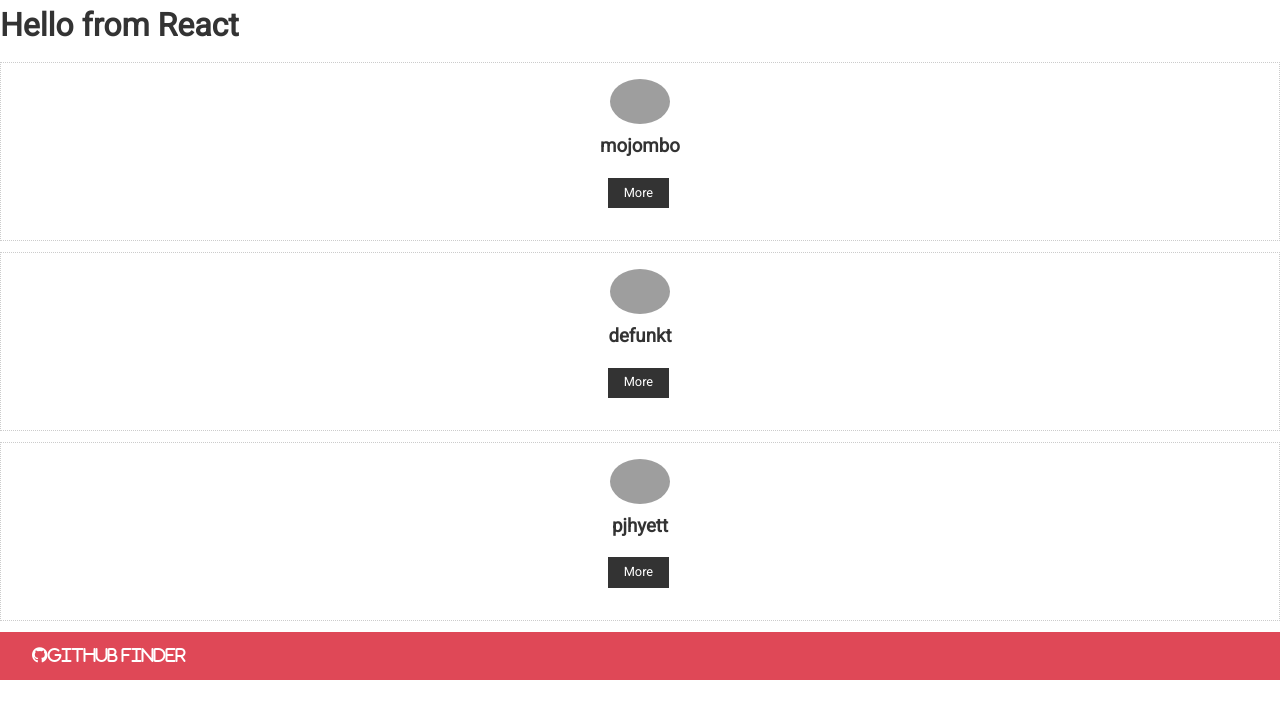
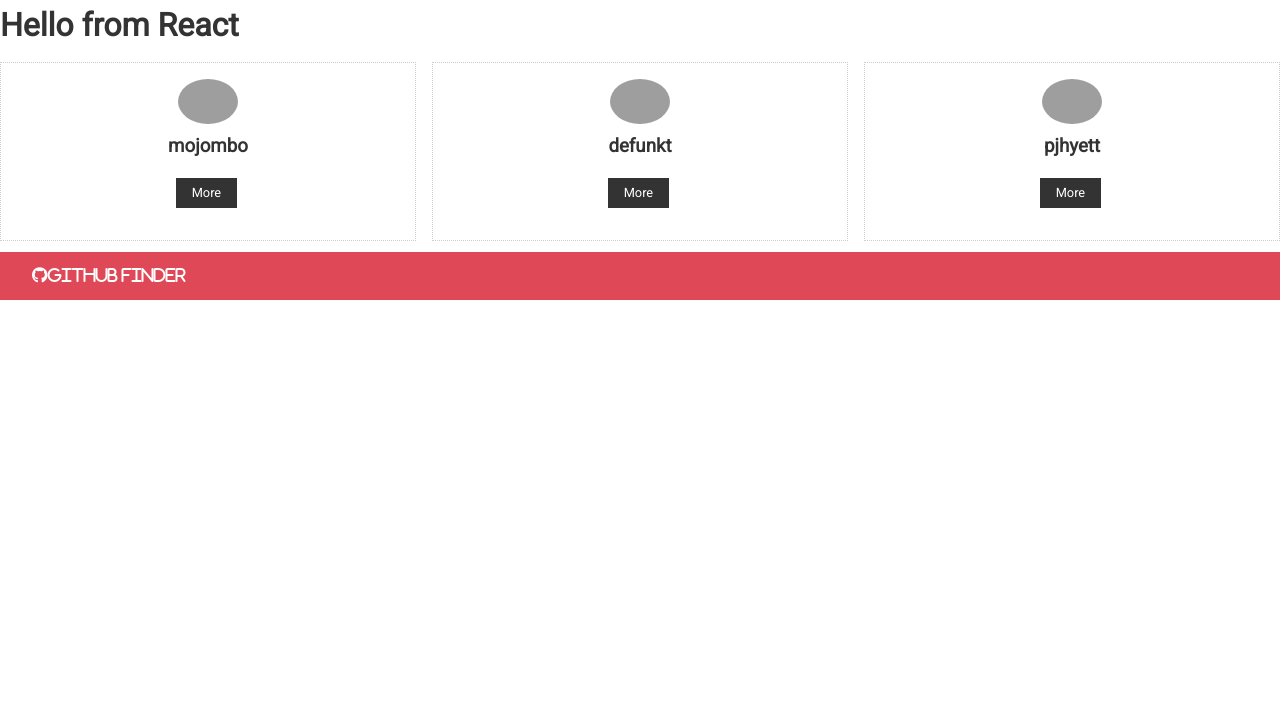
Before and after one commit to RdotSilva/React-GitHub-Finder, a React (Create React App) app: page / in a window 1280 px wide. Shown: the top 718 px of the page. Built offline with nearby package versions, Linux system fonts and the light colour scheme; grey boxes are pictures that could not be loaded.

Commit message:
Add userStyle with grid display for users

```diff
--- a/src/components/users/Users.js
+++ b/src/components/users/Users.js
@@ -27,7 +27,7 @@ class Users extends Component {
 	};
 	render() {
 		return (
-			<div>
+			<div style={userStyle}>
 				{this.state.users.map(user => (
 					<UserItem key={user.id} user={user} />
 				))}
@@ -36,4 +36,10 @@ class Users extends Component {
 	}
 }
 
+const userStyle = {
+	display: "grid",
+	gridTemplateColumns: "repeat(3, 1fr)",
+	gridGap: "1rem"
+};
+
 export default Users;
```
